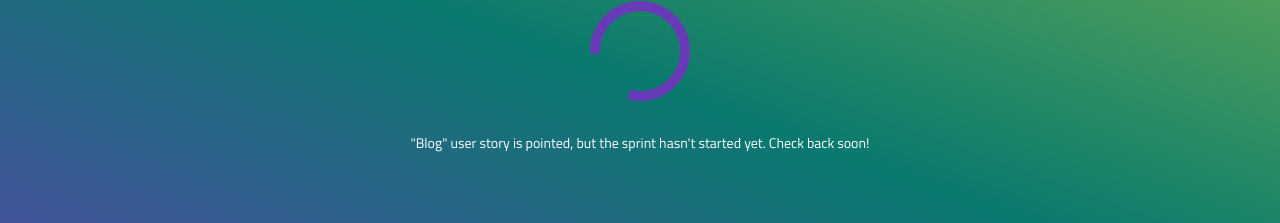
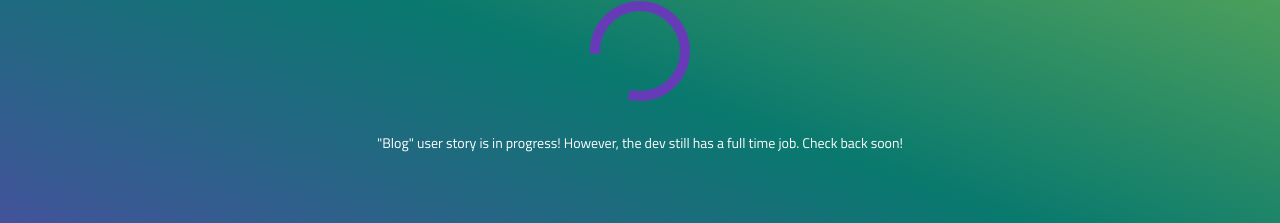
Before and after one commit to MrKevinJLoftus/loftus-dev, an Angular app: page /blog in a window 1280 px wide. Shown: the part 337-560 px from the top of the page. Built offline with nearby package versions, Linux system fonts and the light colour scheme.

Commit message:
Adding flavor text to under construction component

```diff
--- a/src/app/pages/blog/blog.component.html
+++ b/src/app/pages/blog/blog.component.html
@@ -1,5 +1,5 @@
 <div class="container">
   <div class="main-text">
-    <app-under-construction [pageName]="title"></app-under-construction>
+    <app-under-construction [pageName]="title" [inProgress]="true"></app-under-construction>
   </div>
 </div>
--- a/src/app/shared/components/under-construction/under-construction.component.html
+++ b/src/app/shared/components/under-construction/under-construction.component.html
@@ -1,4 +1,7 @@
 <div class="main-content">
   <mat-spinner color="primary"></mat-spinner>
-  <p>{{ pageContext }} user story is pointed, but the sprint hasn't started yet. Check back soon!</p>
+  <p *ngIf="inProgress; else notStarted">{{ pageContext }} user story is in progress! However, the dev still has a full time job. Check back soon!</p>
+  <ng-template #notStarted>
+    <p>{{ pageContext }} user story is pointed, but the sprint hasn't started yet. Check back soon!</p>
+  </ng-template>
 </div>
--- a/src/app/shared/components/under-construction/under-construction.component.ts
+++ b/src/app/shared/components/under-construction/under-construction.component.ts
@@ -7,6 +7,7 @@ import { Component, OnInit, Input } from '@angular/core';
 })
 export class UnderConstructionComponent implements OnInit {
   @Input() pageName: string;
+  @Input() inProgress = false;
 
   constructor() { }
 
```
